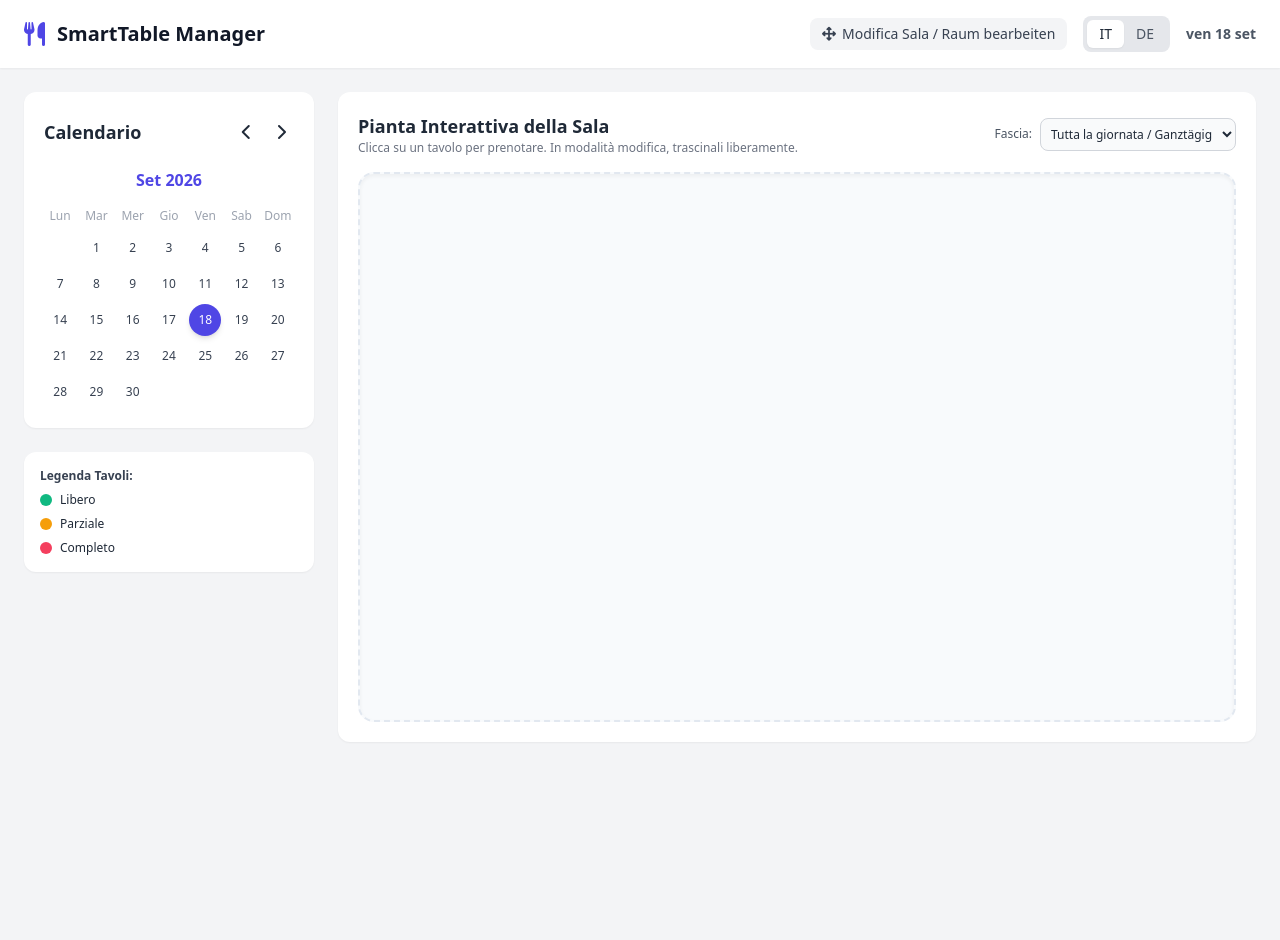
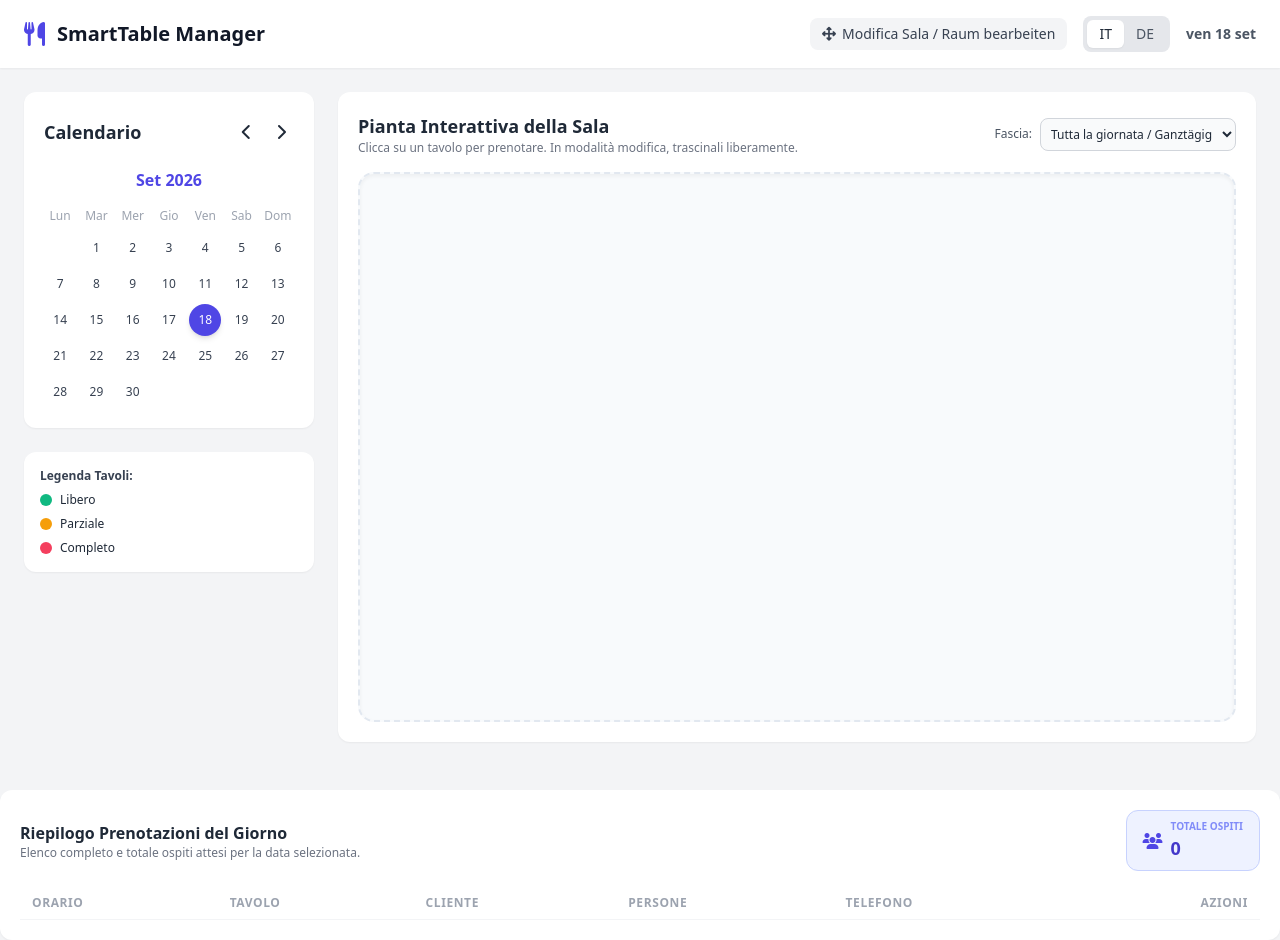
Before and after one commit to seronmp/restabook, a plain HTML site: page index.html in a window 1280 px wide. Before the commit the page ends 800 px from the top, so only its background shows below. Drawn offline with nearby package versions, Linux system fonts and the light colour scheme; no server answers.

Commit message:
Add daily reservation summary box to index.html
Added a summary box for daily reservations and guest count.

```diff
--- a/index.html
+++ b/index.html
@@ -148,6 +148,42 @@
                 </div>
                 <button type="submit" id="btn-save" class="w-full bg-indigo-600 text-white font-medium py-2 rounded-lg hover:bg-indigo-700 transition">Salva Prenotazione / Speichern</button>
             </form>
+        </div>
+    </div>
+<!-- BOX RIEPILOGO PRENOTAZIONI GIORNALIERE & PERSONE ATTESE -->
+    <div class="bg-white p-5 rounded-xl shadow-sm mt-6">
+        <div class="flex flex-col sm:flex-row justify-between items-start sm:items-center mb-4 gap-2">
+            <div>
+                <h3 id="summary-box-title" class="font-bold text-base text-gray-800">Riepilogo Prenotazioni del Giorno</h3>
+                <p id="summary-box-subtitle" class="text-xs text-gray-500">Elenco completo e totale ospiti attesi per la data selezionata.</p>
+            </div>
+            <!-- Badge Totale Persone Attese -->
+            <div class="bg-indigo-50 border border-indigo-200 px-4 py-2 rounded-xl flex items-center space-x-2">
+                <i class="fa-solid fa-users text-indigo-600"></i>
+                <div>
+                    <span class="text-[10px] uppercase font-bold text-indigo-400 block" id="lbl-total-guests-label">Totale Ospiti</span>
+                    <span id="total-guests-count" class="text-lg font-black text-indigo-700">0</span>
+                </div>
+            </div>
+        </div>
+
+        <!-- Tabella / Lista delle prenotazioni del giorno -->
+        <div class="overflow-x-auto">
+            <table class="w-full text-left border-collapse text-xs">
+                <thead>
+                    <tr class="border-b border-gray-100 text-gray-400 uppercase tracking-wider">
+                        <th class="py-2 px-3 font-semibold" id="th-time">Orario</th>
+                        <th class="py-2 px-3 font-semibold" id="th-table">Tavolo</th>
+                        <th class="py-2 px-3 font-semibold" id="th-name">Cliente</th>
+                        <th class="py-2 px-3 font-semibold" id="th-guests">Persone</th>
+                        <th class="py-2 px-3 font-semibold" id="th-phone">Telefono</th>
+                        <th class="py-2 px-3 text-right font-semibold" id="th-actions">Azioni</th>
+                    </tr>
+                </thead>
+                <tbody id="daily-summary-list" class="divide-y divide-gray-50 text-gray-700">
+                    <!-- Inserito dinamicamente da JavaScript -->
+                </tbody>
+            </table>
         </div>
     </div>
 
```
